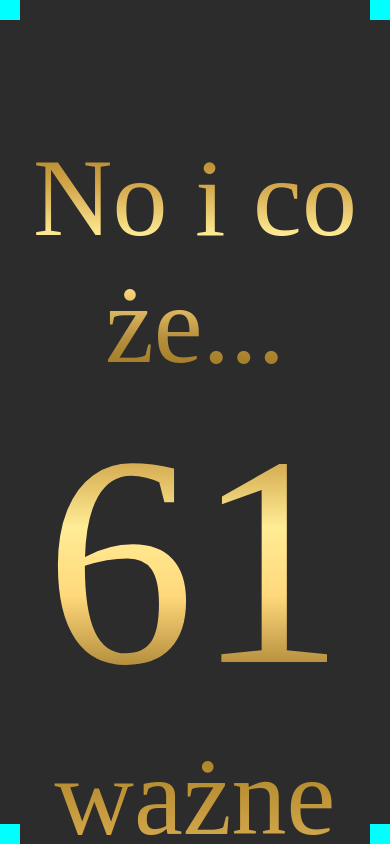
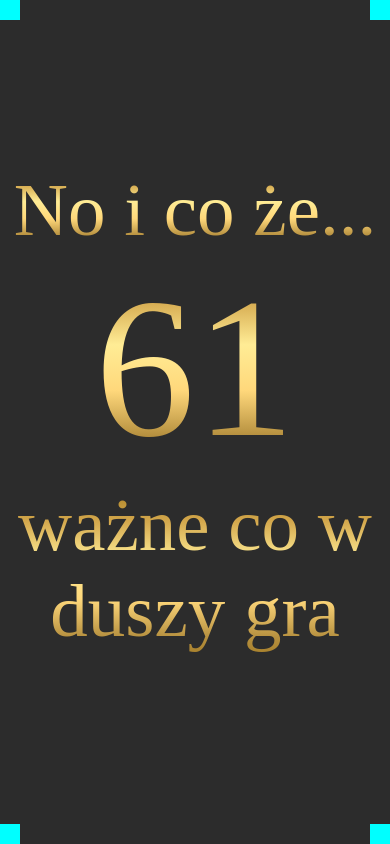
Before and after one commit to dabrowawojciech64/pastaCard, an Angular app: page / in a window 390 px wide. Shown: the top 844 px of the page. Built offline with nearby package versions, Linux system fonts and the light colour scheme; a web font is replaced by a local one.

Commit message:
Noticed that mobile sites use way  lower resolution that they have available.

```diff
--- a/src/app/app.component.scss
+++ b/src/app/app.component.scss
@@ -3,7 +3,6 @@
   flex:1;
   flex-direction: column;
   height:100vh;
-  min-height: 1400px;
 }
 
 .top,
@@ -32,15 +31,22 @@
   padding-bottom: 23px;
 }
 
-.centerpiece {
-  background-color: pink;
-  font-size: 400px;
+@media screen and (max-width:600px){
+  .centerpiece {
+    font-size: 200px;
+  }
 }
 
 
-@media screen and (max-width:768px){
+@media screen and (min-width:600px){
   .centerpiece {
     font-size: 300px;
+  }
+}
+
+@media screen and (min-width:768px){
+  .centerpiece {
+    font-size: 400px;
   }
 }
 
--- a/src/index.html
+++ b/src/index.html
@@ -4,7 +4,7 @@
   <meta charset="utf-8">
   <title>PastaCard</title>
   <base href="/">
-  <meta name="viewport" content="width=device-width, initial-scale=1, user-scalable=no">
+  <meta name="viewport" content="width=device-width, initial-scale=1,">
   <link rel="icon" type="image/x-icon" href="favicon.ico">
   <link rel="preconnect" href="https://fonts.googleapis.com">
   <link rel="preconnect" href="https://fonts.gstatic.com" crossorigin>
--- a/src/styles.scss
+++ b/src/styles.scss
@@ -2,12 +2,25 @@
 body {
   margin: 0;
   font-family: 'Sedgwick Ave Display', cursive;
-  font-size: 150px;
+
   background-color: rgb(44, 44, 44);
 }
 
-@media screen and (max-width:768px){
+
+@media screen and (max-width:600px){
+  body {
+    font-size: 75px;
+  }
+}
+
+@media screen and (min-width:600px){
   body {
     font-size: 110px;
   }
 }
+
+@media screen and (min-width:768px){
+  body {
+    font-size: 150px;
+  }
+}
```
Also changed, not shown: 5 other files (tests, documents, lock files or other folders).
